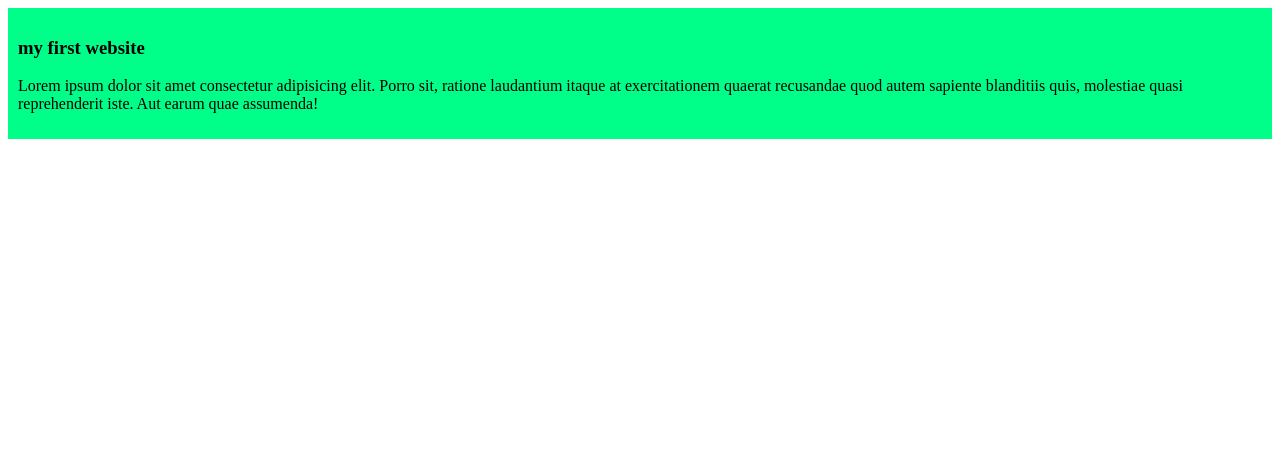
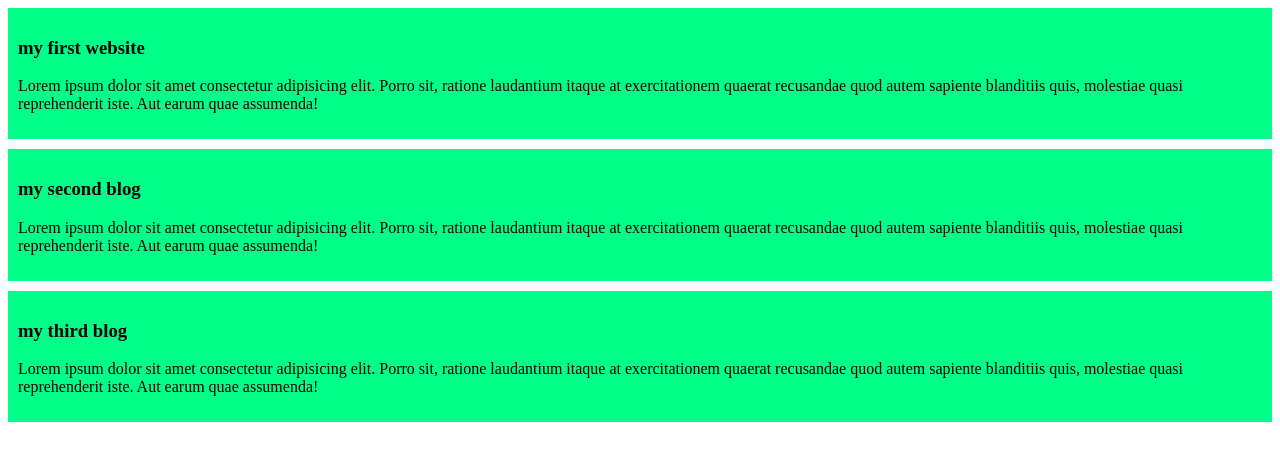
Before and after one commit to Arnika42/my-simple-website, a plain HTML site: page index.html in a window 1280 px wide. Drawn offline with Linux system fonts and the light colour scheme.

Commit message:
added the second and third blog

```diff
--- a/index.html
+++ b/index.html
@@ -7,9 +7,18 @@
     <link rel="stylesheet" href="styles/blog.css">
 </head>
 <body>
-    <div>
-        <h3>my first website</h3>
-        <p>Lorem ipsum dolor sit amet consectetur adipisicing elit. Porro sit, ratione laudantium itaque at exercitationem quaerat recusandae quod autem sapiente blanditiis quis, molestiae quasi reprehenderit iste. Aut earum quae assumenda!</p>
-    </div>
+</body>
+<div>
+    <h3>my first website</h3>
+    <p>Lorem ipsum dolor sit amet consectetur adipisicing elit. Porro sit, ratione laudantium itaque at exercitationem quaerat recusandae quod autem sapiente blanditiis quis, molestiae quasi reprehenderit iste. Aut earum quae assumenda!</p>
+</div>
+<div>
+    <h3>my second blog</h3>
+    <p>Lorem ipsum dolor sit amet consectetur adipisicing elit. Porro sit, ratione laudantium itaque at exercitationem quaerat recusandae quod autem sapiente blanditiis quis, molestiae quasi reprehenderit iste. Aut earum quae assumenda!</p>
+</div>
+<div>
+    <h3>my third blog</h3>
+    <p>Lorem ipsum dolor sit amet consectetur adipisicing elit. Porro sit, ratione laudantium itaque at exercitationem quaerat recusandae quod autem sapiente blanditiis quis, molestiae quasi reprehenderit iste. Aut earum quae assumenda!</p>
+</div>
 </body>
 </html>
--- a/styles/blog.css
+++ b/styles/blog.css
@@ -1,4 +1,5 @@
 div{
     background-color: rgb(0, 255, 136);
     padding: 10px;
+    margin-bottom:10px;
 }
```
